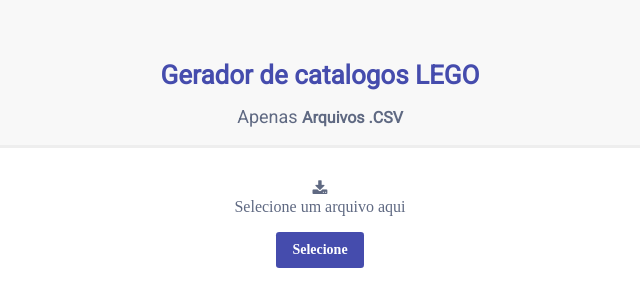
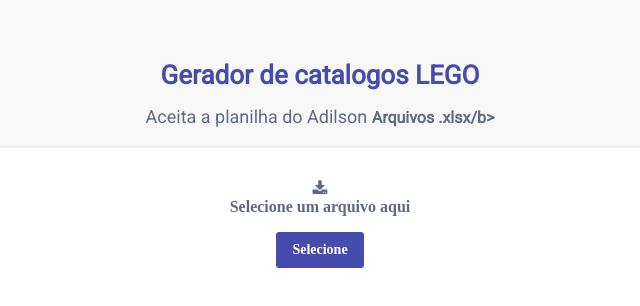
Before and after one commit to RodrigoSchiavone/Catalogo_LEGO, a plain HTML site: page catalogo.html in a window 1280 px wide. Shown: the whole page, without its empty margins (320-960 px from the left). Drawn offline with Linux system fonts and the light colour scheme.

Commit message:
aceita aplanilha do Adilson

```diff
--- a/catalogo.html
+++ b/catalogo.html
@@ -12,7 +12,7 @@
 
 <body>
     <h2>Gerador de catalogos LEGO</h2>
-    <p class="lead">Apenas <b>Arquivos .CSV</b></p>
+    <p class="lead">Aceita a planilha do Adilson <b>Arquivos .xlsx/b></p>
 
     <!-- Upload  -->
     <form action="" id="file-upload-form" class="uploader">
```
